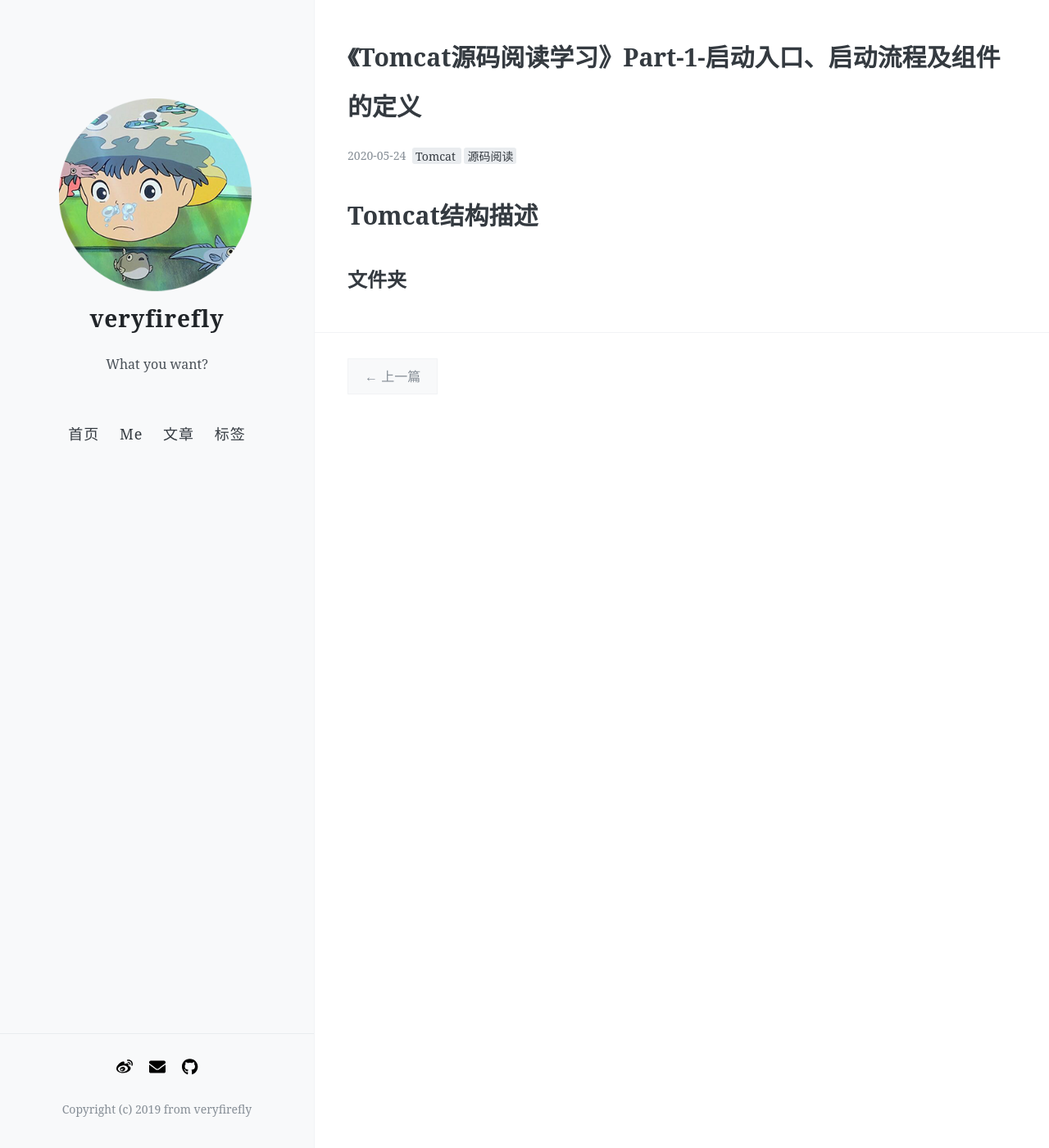
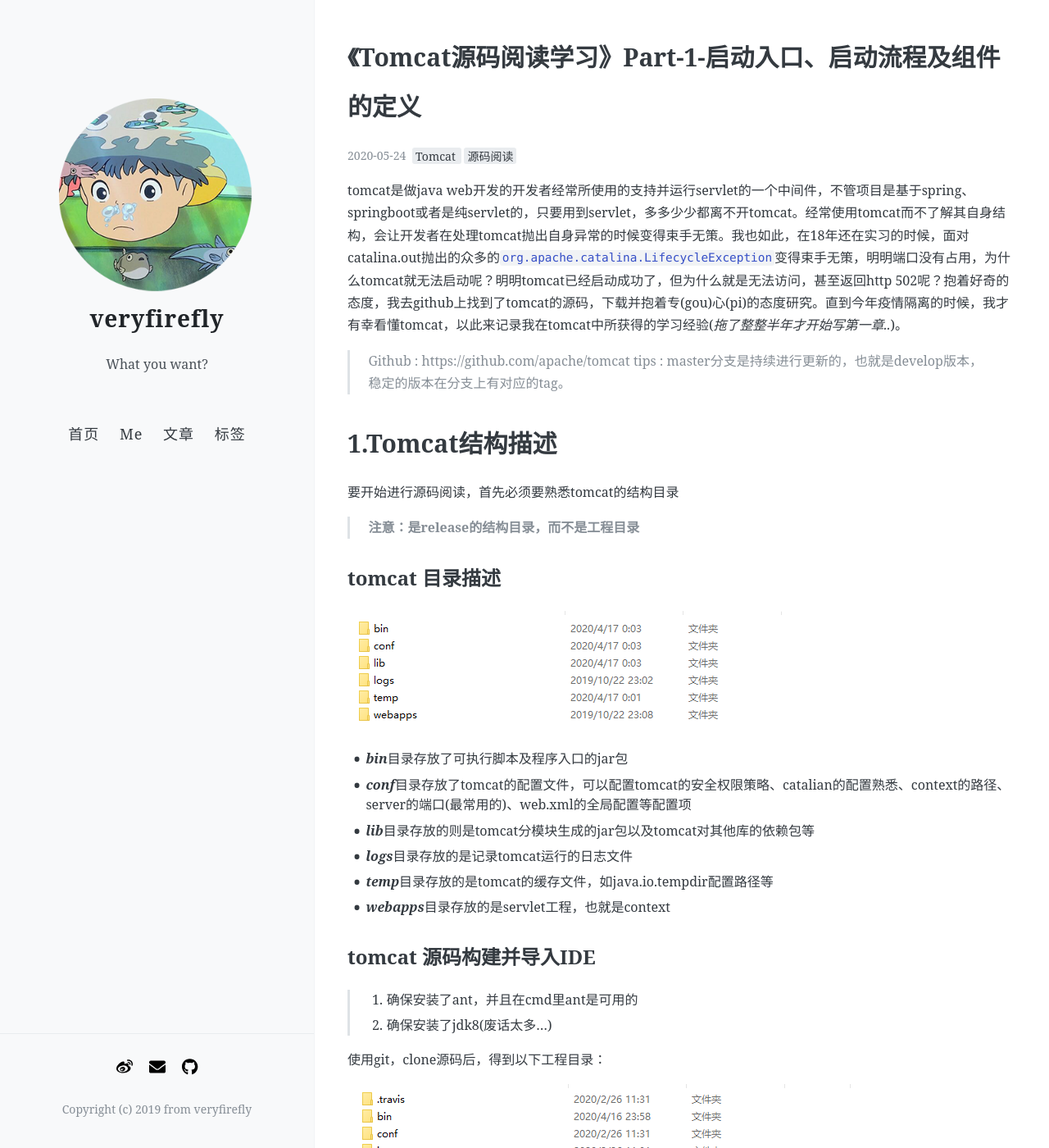
Before and after one commit to Veryfirefly/veryfirefly.github.io, a Jekyll site: the page built from _posts/2020-05-24-tomcat-source-learning.md, in a window 1280 px wide and 1400 px high. Shown: the whole window at 82% size. Built offline with Jekyll 4.4.1, drawn with Linux system fonts in a browser that asks for light colours; nearby versions of some CDN libraries; some web fonts are replaced; comment, search, counter and statistics services are not loaded; some of the changed text lies outside the part shown.

Commit message:
append content to tomcat source learning

```diff
--- a/_posts/2020-05-24-tomcat-source-learning.md
+++ b/_posts/2020-05-24-tomcat-source-learning.md
@@ -8,6 +8,65 @@
 comments: true
 ---
 
-# Tomcat结构描述
 
-## 文件夹
+tomcat是做java web开发的开发者经常所使用的支持并运行servlet的一个中间件，不管项目是基于spring、springboot或者是纯servlet的，只要用到servlet，多多少少都离不开tomcat。经常使用tomcat而不了解其自身结构，会让开发者在处理tomcat抛出自身异常的时候变得束手无策。我也如此，在18年还在实习的时候，面对catalina.out抛出的众多的`org.apache.catalina.LifecycleException`变得束手无策，明明端口没有占用，为什么tomcat就无法启动呢？明明tomcat已经启动成功了，但为什么就是无法访问，甚至返回http 502呢？抱着好奇的态度，我去github上找到了tomcat的源码，下载并抱着专(gou)心(pi)的态度研究。直到今年疫情隔离的时候，我才有幸看懂tomcat，以此来记录我在tomcat中所获得的学习经验(*拖了整整半年才开始写第一章..*)。
+
+> Github : https://github.com/apache/tomcat
+> tips : master分支是持续进行更新的，也就是develop版本，稳定的版本在分支上有对应的tag。
+
+# 1.Tomcat结构描述
+
+要开始进行源码阅读，首先必须要熟悉tomcat的结构目录
+
+> **注意：是release的结构目录，而不是工程目录**
+
+## tomcat 目录描述
+
+![](../images/tomcat/tomcat-directory.png)
+
+- ***bin***目录存放了可执行脚本及程序入口的jar包
+- ***conf***目录存放了tomcat的配置文件，可以配置tomcat的安全权限策略、catalian的配置熟悉、context的路径、server的端口(最常用的)、web.xml的全局配置等配置项
+- ***lib***目录存放的则是tomcat分模块生成的jar包以及tomcat对其他库的依赖包等
+- ***logs***目录存放的是记录tomcat运行的日志文件
+- ***temp***目录存放的是tomcat的缓存文件，如java.io.tempdir配置路径等
+- ***webapps***目录存放的是servlet工程，也就是context
+
+## tomcat 源码构建并导入IDE
+
+> 1. 确保安装了ant，并且在cmd里ant是可用的
+> 2. 确保安装了jdk8(废话太多...)
+
+使用git，clone源码后，得到以下工程目录：
+
+![](../images/tomcat/tomcat-source-directory.png)
+
+得到源码后，我们首先要做的事是：
+
+1. 阅读BUILDING.txt，你想要的各种构建姿势文档里都有描述
+2. 阅读README.md(我觉得这是混迹github上的最必不可少的操作，你要去学习(piao)各种资源时，作者写的readme文档都会让你事半功倍)
+3. copy build.properties.default一份到当前目录，修改名称为去掉default就行，该配置文件用与构建tomcat时，下载的第三方构建包存放的目录
+
+准备好以上三步后，开始进行操作。拷贝build.properties.default重名为build.properties，找到`base.path`属性项，原属性路径指向为`${user.home}/tomcat-build-libs`，我不想让他放在我的C盘中，所以我写死了路径到tomcat工程目录下
+
+执行`ant`进行编译生成，执行时ant会去下载`bnd、cglib、commons-daemon、ecj、jaxrpc、junit、objenesis、tomcat-native、wsdl4j`等依赖包，由于节点是在国外，所以这一步的操作非常慢，有条件可以挂一个vpn，build成功后，执行`ant ide-eclipse`，生成eclipse项目的配置文件，接下来就可以导入eclipse或者IntelliJ里面了
+
+导入进eclipse或者IntelliJ后，会显示缺失很多包依赖，这个时候就需要手动的去解决包路径的问题，如在eclipse中build-path找到tocmat-build-libs对应的jar包的路径，在idea中也是如此，解决了包依赖的问题，找到`org.apache.catalina.startup.Bootstrap`的main函数运行就可以启动tomcat了，eclipse中会弹出command选择项，如start、stop等，在idea中就需要指定VM options : start
+
+## tomcat 启动流程
+
+在涉及到启动流程时，要先清楚tomcat的组件有那些，这一点可以通过conf目录下的server.xml得到
+
+![](../images/tomcat/tomcat-component-server-conf.png)
+
+- Server 代表tomcat本身
+- Listener 监听器
+- GlobalNamingResources JNDI资源
+- Service 服务
+- Executor 线程池
+- Connector 连接器
+- Engine 虚拟出来的主机
+- Cluster 用于tomcat集群的配置
+- Host 虚拟出来的Host
+- Valve 阀
+
+tomcat的组件其实不止这些，但这些是经常用的，在后续学习进度中再继续记录其他容器吧，目前提到的这些是要涉及到启动流程时使用的
```
Also changed, not shown: images/tomcat/tomcat-component-server-conf.png (added), images/tomcat/tomcat-directory.png (added), images/tomcat/tomcat-source-directory.png (added).
